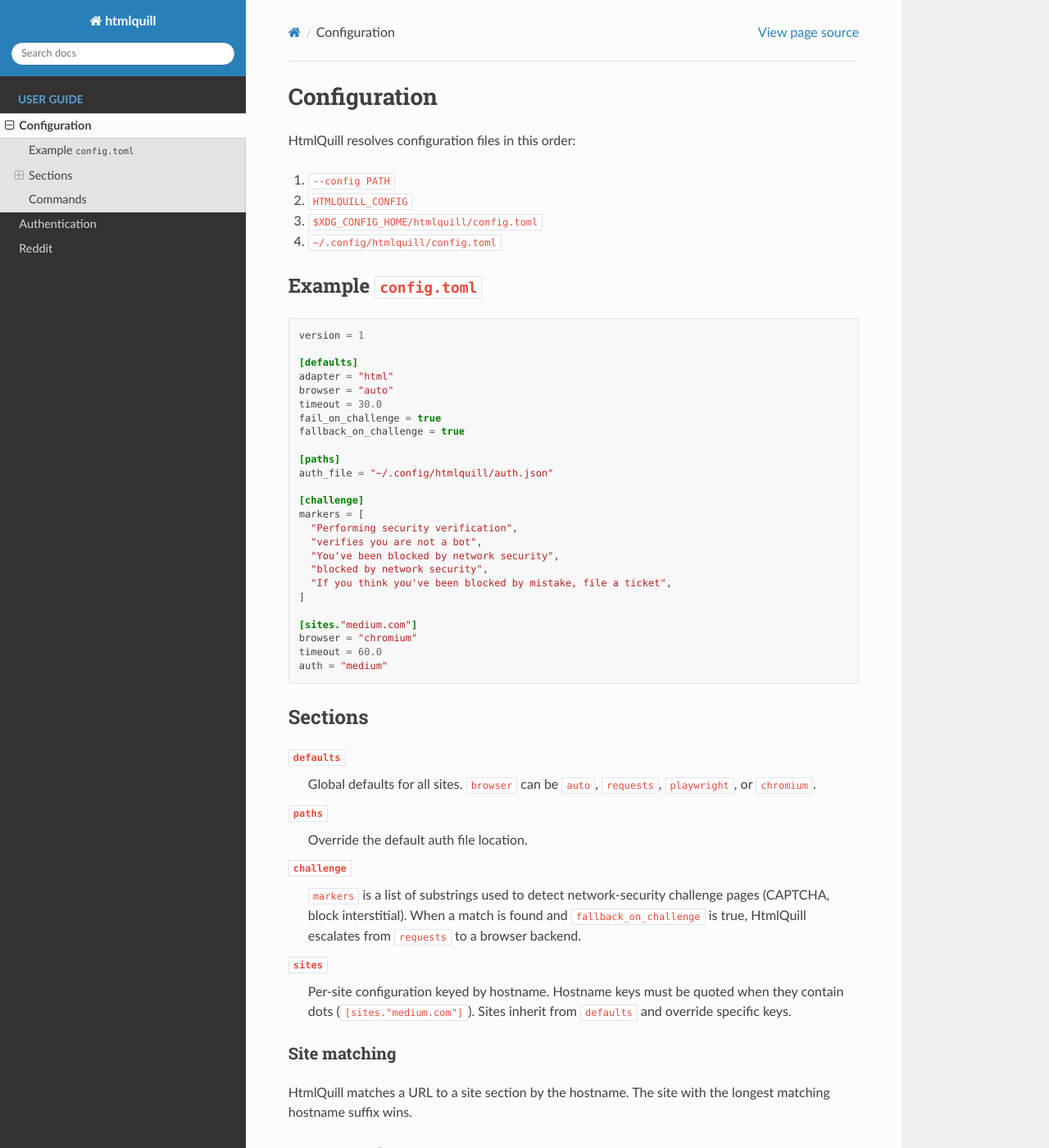
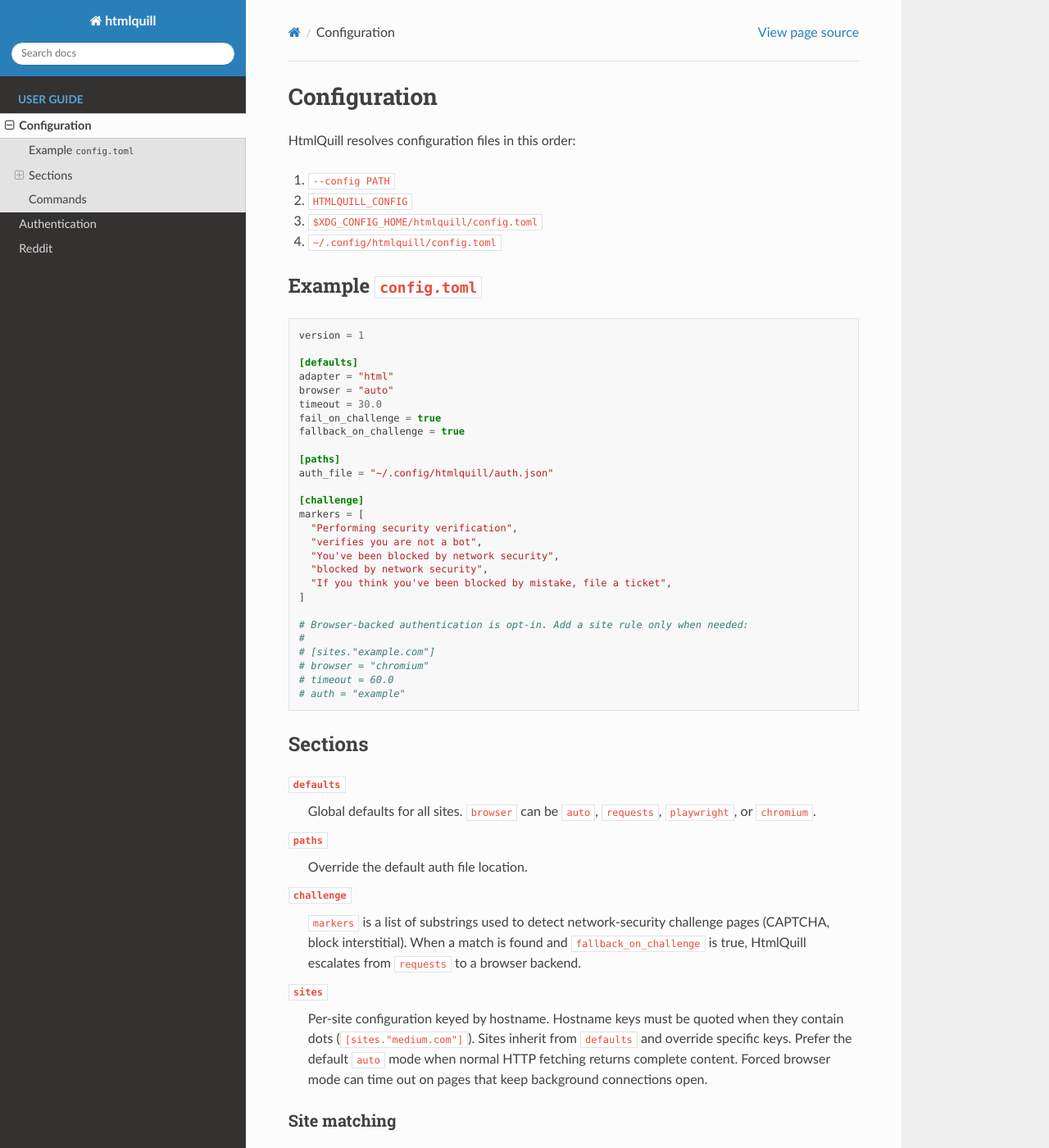
Before and after one commit to holgern/htmlquill, a Sphinx documentation site: the page built from docs/configuration.rst, in a window 1280 px wide and 1400 px high. Shown: the whole window at 82% size. Built offline with Sphinx 7.4.7 and the Read the Docs theme 3.1.0, drawn with Linux system fonts in a browser that asks for light colours.

Commit message:
fix: default settings for medium, update docs

```diff
--- a/docs/configuration.rst
+++ b/docs/configuration.rst
@@ -34,10 +34,12 @@
      "If you think you've been blocked by mistake, file a ticket",
    ]
 
-   [sites."medium.com"]
-   browser = "chromium"
-   timeout = 60.0
-   auth = "medium"
+   # Browser-backed authentication is opt-in. Add a site rule only when needed:
+   #
+   # [sites."example.com"]
+   # browser = "chromium"
+   # timeout = 60.0
+   # auth = "example"
 
 Sections
 --------
@@ -58,7 +60,9 @@
 ``sites``
     Per-site configuration keyed by hostname. Hostname keys must be quoted
     when they contain dots (``[sites."medium.com"]``). Sites inherit from
-    ``defaults`` and override specific keys.
+    ``defaults`` and override specific keys. Prefer the default ``auto`` mode
+    when normal HTTP fetching returns complete content. Forced browser mode can
+    time out on pages that keep background connections open.
 
 Site matching
 ~~~~~~~~~~~~~
```
Also changed, not shown: README.md (+11 -4 lines), 2 other files.
